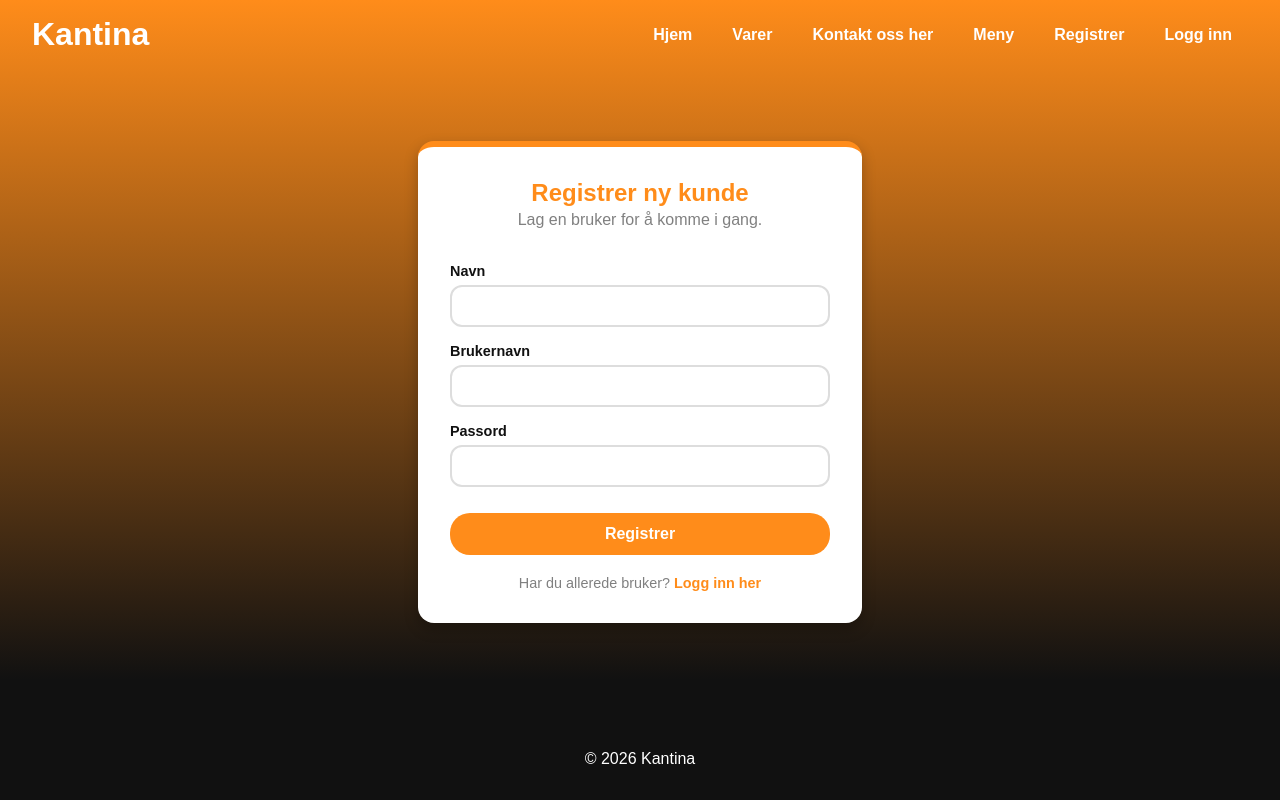
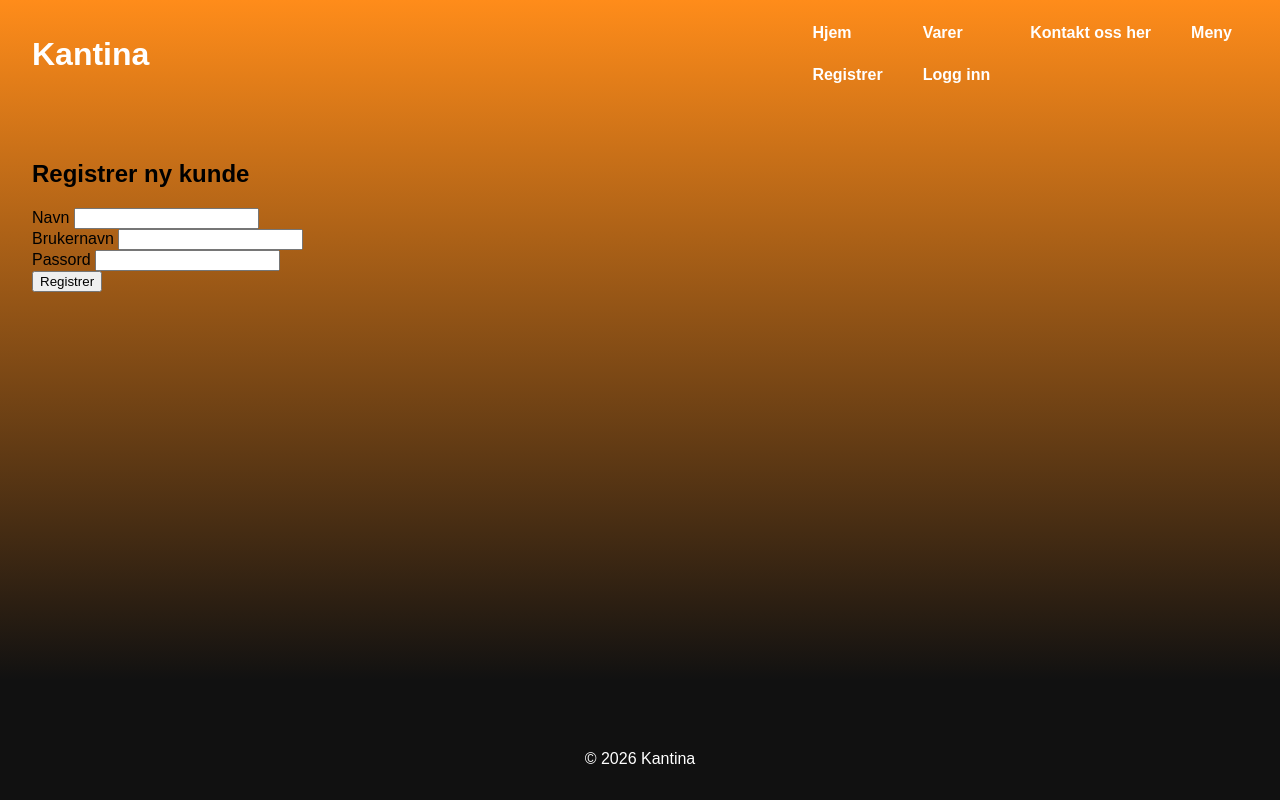
Before and after one commit to Axel-boop-cmd/kantine-sql, a Flask app: page /register in a window 1280 px wide. Run offline with Flask 3, Linux system fonts and the light colour scheme.

Commit message:
Fjern session og skjemastil, oppdater README

```diff
--- a/app.py
+++ b/app.py
@@ -1,10 +1,9 @@
-from flask import Flask, render_template, request, redirect, session
+from flask import Flask, render_template, request, redirect
 import mysql.connector
 from data import varer,ukensmeny,kontakt
 
 
 app = Flask(__name__)
-app.secret_key = "9243ee02080c0ac255893fa62c58f4ca493e8ab52b26e04a8778b035ff6f1e70"  # trengs for at innloggingen (session) skal huskes
 
 def get_conn():
     return mysql.connector.connect(
@@ -69,19 +68,12 @@ def login():
         conn.close()
 
         if user:
-            session["navn"] = user[0]
-            session["brukernavn"] = brukernavn
             return render_template("welcome.html", name=user[0])
         else:
             feil = "Feil brukernavn eller passord"
 
     return render_template("login.html", feil=feil)
 
-@app.route("/logout")
-def logout():
-    session.clear()
-    return redirect("/")
-
 
 if __name__ == "__main__":
     app.run(debug=True)
--- a/static/style.css
+++ b/static/style.css
@@ -35,14 +35,8 @@ body {
 
 .meny-lenker {
   display: grid;
-  grid-auto-flow: column;
-  align-items: center;
+  grid-template-columns: repeat(4, auto);
   gap: 8px;
-}
-
-.meny-bruker {
-  color: var(--hvit);
-  padding: 8px 4px 8px 16px;
 }
 
 .meny-lenke {
@@ -138,102 +132,3 @@ body {
   color: gray;
   margin: 4px 0;
 }
-
-/* ===== Skjema (logg inn og registrer) ===== */
-
-.skjema-boks {
-  max-width: 380px;
-  margin: 40px auto;
-  background-color: var(--hvit);
-  border-radius: 16px;
-  padding: 32px;
-  box-shadow: 0 6px 14px rgba(0, 0, 0, 0.25);
-  border-top: 6px solid var(--oransje);
-  text-align: center;
-}
-
-.skjema-tittel {
-  margin: 0 0 4px;
-  color: var(--oransje);
-}
-
-.skjema-undertekst {
-  margin: 0 0 24px;
-  color: gray;
-}
-
-.skjema {
-  display: grid;
-  gap: 6px;
-  text-align: left;
-}
-
-.skjema-etikett {
-  font-weight: bold;
-  font-size: 0.9rem;
-  color: var(--svart);
-  margin-top: 10px;
-}
-
-.skjema-felt {
-  padding: 10px 14px;
-  font-size: 1rem;
-  border: 2px solid #ddd;
-  border-radius: 12px;
-  transition: border-color 0.2s, box-shadow 0.2s;
-}
-
-.skjema-felt:focus {
-  outline: none;
-  border-color: var(--oransje);
-  box-shadow: 0 0 0 3px rgba(255, 140, 26, 0.25);
-}
-
-.skjema-knapp {
-  display: block;
-  margin-top: 20px;
-  padding: 12px;
-  font-size: 1rem;
-  font-weight: bold;
-  color: var(--hvit);
-  background-color: var(--oransje);
-  border: none;
-  border-radius: 20px;
-  cursor: pointer;
-  text-align: center;
-  text-decoration: none;
-  transition: background-color 0.2s, transform 0.1s;
-}
-
-.skjema-knapp:hover {
-  background-color: #e67a00;
-}
-
-.skjema-knapp:active {
-  transform: scale(0.98);
-}
-
-.skjema-feil {
-  background-color: #ffe5e5;
-  color: #b00020;
-  border-radius: 12px;
-  padding: 10px;
-  margin: 0 0 12px;
-  font-size: 0.9rem;
-}
-
-.skjema-bytt {
-  margin: 20px 0 0;
-  font-size: 0.9rem;
-  color: gray;
-}
-
-.skjema-bytt a {
-  color: var(--oransje);
-  font-weight: bold;
-  text-decoration: none;
-}
-
-.skjema-bytt a:hover {
-  text-decoration: underline;
-}
--- a/templates/base.html
+++ b/templates/base.html
@@ -14,13 +14,8 @@
         <a class="meny-lenke" href="/varer">Varer</a>
         <a class="meny-lenke" href="/kontakter">Kontakt oss her</a>
         <a class="meny-lenke" href="/meny">Meny</a>
-        {% if session.navn %}
-        <span class="meny-bruker">Hei, {{ session.navn }}</span>
-        <a class="meny-lenke" href="/logout">Logg ut</a>
-        {% else %}
         <a class="meny-lenke" href="/register">Registrer</a>
         <a class="meny-lenke" href="/login">Logg inn</a>
-        {% endif %}
       </nav>
     </header>
     <main class="innhold">{% block content %}{% endblock %}</main>
--- a/templates/index.html
+++ b/templates/index.html
@@ -5,7 +5,7 @@
 {% block content %}
 
 <div class="velkommen">
-    <h2 class="side-tittel">Velkommen{% if session.navn %}, {{ session.navn }}{% endif %}
+    <h2 class="side-tittel">Velkommen
     </h2>
     <p class="velkommen-tekst">
 Her får du god mat og drikke til elevvennlige priser. Vi har 10 drikkevarer, 10 matvarer og en ny varmrett hver dag.
--- a/templates/register.html
+++ b/templates/register.html
@@ -1,25 +1,17 @@
 {% extends "base.html" %}
 
-{% block title %}Registrer{% endblock %}
+{% block content %}
+<h2>Registrer ny kunde</h2>
+<form method="POST">
+    <label for="navn">Navn</label>
+    <input type="text" id="navn" name="navn" required><br>
 
-{% block content %}
-<div class="skjema-boks">
-    <h2 class="skjema-tittel">Registrer ny kunde</h2>
-    <p class="skjema-undertekst">Lag en bruker for å komme i gang.</p>
+    <label for="brukernavn">Brukernavn</label>
+    <input type="text" id="brukernavn" name="brukernavn" required><br>
 
-    <form method="POST" class="skjema">
-        <label class="skjema-etikett" for="navn">Navn</label>
-        <input class="skjema-felt" type="text" id="navn" name="navn" autocomplete="name" required>
+    <label for="passord">Passord</label>
+    <input type="password" id="passord" name="passord" required><br>
 
-        <label class="skjema-etikett" for="brukernavn">Brukernavn</label>
-        <input class="skjema-felt" type="text" id="brukernavn" name="brukernavn" autocomplete="username" required>
-
-        <label class="skjema-etikett" for="passord">Passord</label>
-        <input class="skjema-felt" type="password" id="passord" name="passord" autocomplete="new-password" required>
-
-        <button class="skjema-knapp" type="submit">Registrer</button>
-    </form>
-
-    <p class="skjema-bytt">Har du allerede bruker? <a href="/login">Logg inn her</a></p>
-</div>
+    <button type="submit">Registrer</button>
+</form>
 {% endblock %}
```
Also changed, not shown: templates/login.html (+10 -18 lines), templates/welcome.html (+3 -7 lines), readme.md, 1 other file.
